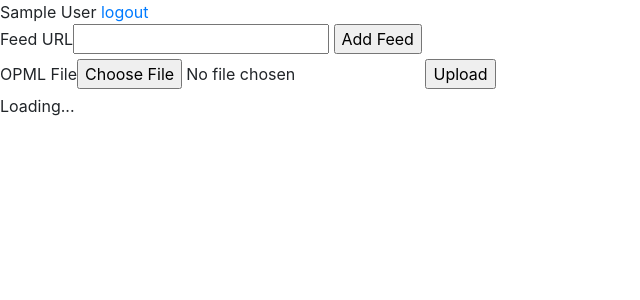
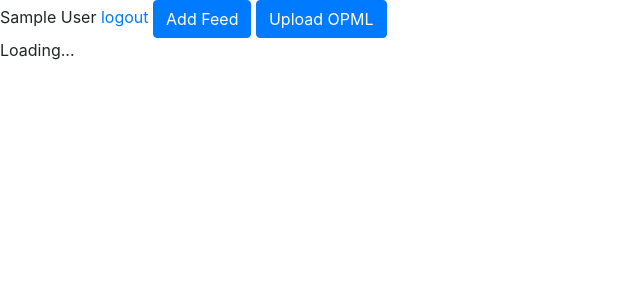
Before and after one commit to mattsacommonname/SpaceCanoe, a Flask app: page / in a window 1280 px wide. Shown: the top 300 px of the page, without its empty margins (0-640 px from the left). Run offline with Flask 2, Linux system fonts and the light colour scheme; the visitor is signed in with stand-in values (Sample User, id 1); data that the repository does not hold is empty; parts of the project's set-up code (start-up, migrations or seed data) failed here and were passed over; some libraries are stand-ins or nearby versions.

Commit message:
Move forms into modal dialogs.

```diff
--- a/templates/root.html
+++ b/templates/root.html
@@ -34,24 +34,56 @@ limitations under the License.
     {% if current_user.is_authenticated %}
         <div>
             {{ current_user.name }} <a href="/logout">logout</a>
+            <button class="btn btn-primary" data-target="#addFeedModal" data-toggle="modal" type="button">
+                Add Feed
+            </button>
+            <button class="btn btn-primary" data-target="#uploadOpmlModal" data-toggle="modal" type="button">
+                Upload OPML
+            </button>
         </div>
-        <div>
-            <form method="post" action="{{ url_for('add_feed') }}">
-                {{ add_feed_form.hidden_tag() }}
-                <fieldset>
-                    {{ add_feed_form.url.label}}{{ add_feed_form.url() }}
-                    <input type="submit" value="Add Feed">
-                </fieldset>
-            </form>
+        <div aria-hidden="true" aria-labelledby="addFeedModalLabel" class="modal" id="addFeedModal" role="dialog" tabindex="-1">
+            <div class="modal-dialog" role="document">
+                <div class="modal-content">
+                    <div class="modal-header">
+                        <h5 class="modal-title" id="addFeedModalLabel">Add Feed</h5>
+                        <button aria-label="Close" class="close" data-dismiss="modal" type="button">
+                            <span aria-hidden="true">&times;</span>
+                        </button>
+                    </div>
+                    <form method="post" action="{{ url_for('add_feed') }}">
+                        {{ add_feed_form.hidden_tag() }}
+                        <div class="modal-body">
+                            {{ add_feed_form.url.label}}
+                            {{ add_feed_form.url() }}
+                        </div>
+                        <div class="modal-footer">
+                            <button class="btn btn-primary" type="submit">Add Feed</button>
+                        </div>
+                    </form>
+                </div>
+            </div>
         </div>
-        <div>
-            <form method="post" enctype="multipart/form-data" action="{{ url_for('upload_opml') }}">
-                {{ opml_upload_form.hidden_tag() }}
-                <fieldset>
-                    {{ opml_upload_form.opml.label }}{{ opml_upload_form.opml() }}
-                    <input type="submit" value="Upload">
-                </fieldset>
-            </form>
+        <div aria-hidden="true" aria-labelledby="uploadOpmlModalLabel" class="modal" id="uploadOpmlModal" role="dialog" tabindex="-1">
+            <div class="modal-dialog" role="document">
+                <div class="modal-content">
+                    <div class="modal-header">
+                        <h5 class="modal-title" id="uploadOpmlModalLabel">Upload OPML</h5>
+                        <button aria-label="Close" class="close" data-dismiss="modal" type="button">
+                            <span aria-hidden="true">&times;</span>
+                        </button>
+                    </div>
+                    <form action="{{ url_for('upload_opml') }}" enctype="multipart/form-data" method="post">
+                        {{ opml_upload_form.hidden_tag() }}
+                        <div class="modal-body">
+                            {{ opml_upload_form.opml.label }}
+                            {{ opml_upload_form.opml() }}
+                        </div>
+                        <div class="modal-footer">
+                            <button class="btn btn-primary" type="submit">Upload</button>
+                        </div>
+                    </form>
+                </div>
+            </div>
         </div>
         <div id="entries-table">Loading...</div>
         {% raw %}
```
